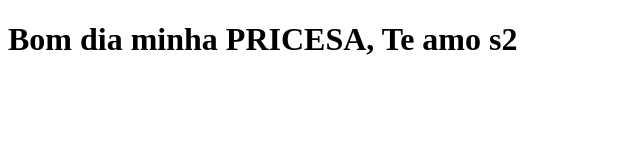
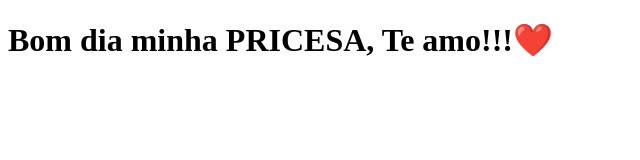
Before and after one commit to GutoBarzotto/clone-tabnews, a Next.js app: page / in a window 1280 px wide. Shown: the top 160 px of the page, without its empty margins (0-640 px from the left). Built offline with nearby package versions, Linux system fonts and the light colour scheme.

Commit message:
modifica a frase

```diff
--- a/pages/index.js
+++ b/pages/index.js
@@ -1,5 +1,5 @@
 function Home() {
-    return <h1>Bom dia minha PRICESA, Te amo s2</h1>
+    return <h1>Bom dia minha PRICESA, Te amo!!!❤️</h1>
 }
 
 export default Home;
```
